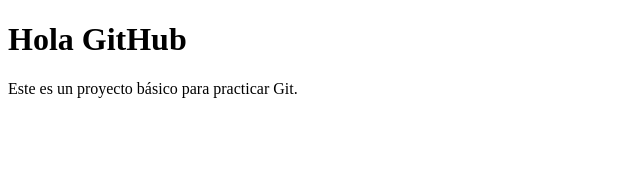
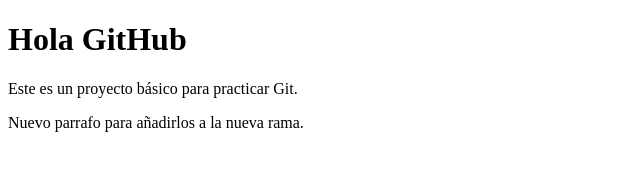
Before and after one commit to RaulDesarrolla/mi_proyecto_web, a plain HTML site: page index.html in a window 1280 px wide. Shown: the whole page, without its empty margins (0-640 px from the left). Drawn offline with Linux system fonts and the light colour scheme.

Commit message:
cambio en index.

```diff
--- a/index.html
+++ b/index.html
@@ -10,6 +10,7 @@
 <body>
     <h1>Hola GitHub</h1>
     <p>Este es un proyecto básico para practicar Git.</p>
+    <p>Nuevo parrafo para añadirlos a la nueva rama.</p>
 </body>
 
 </html>
```
